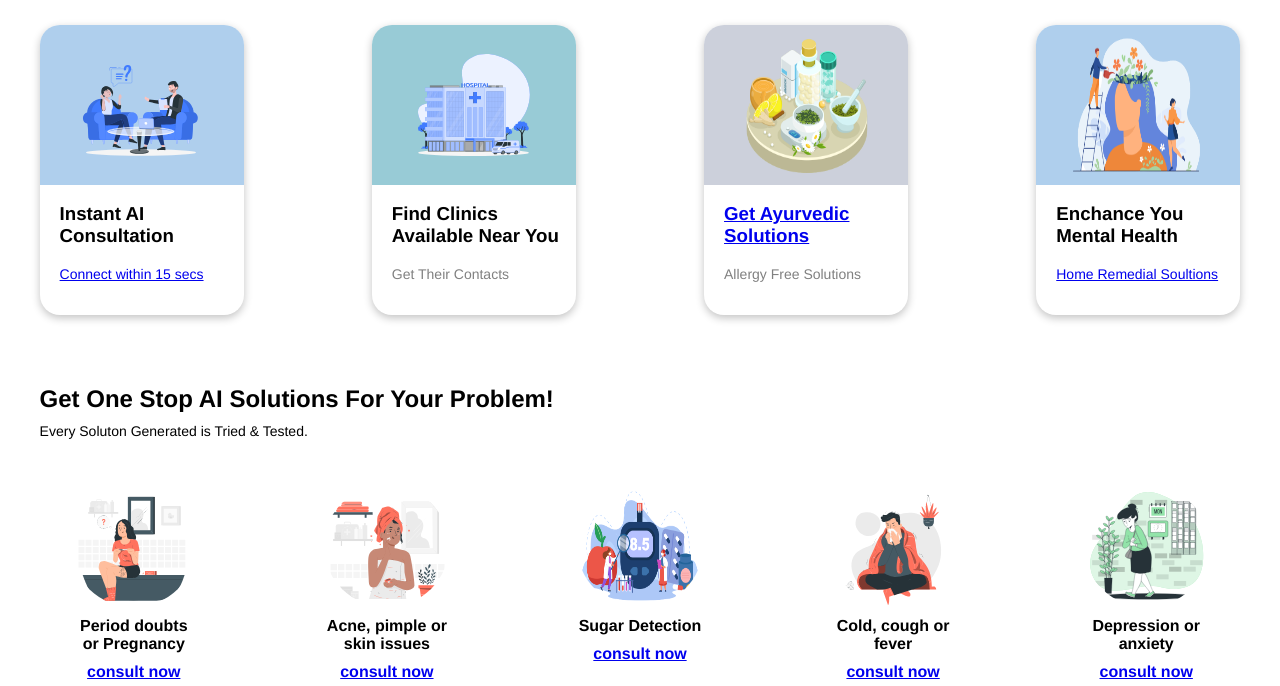
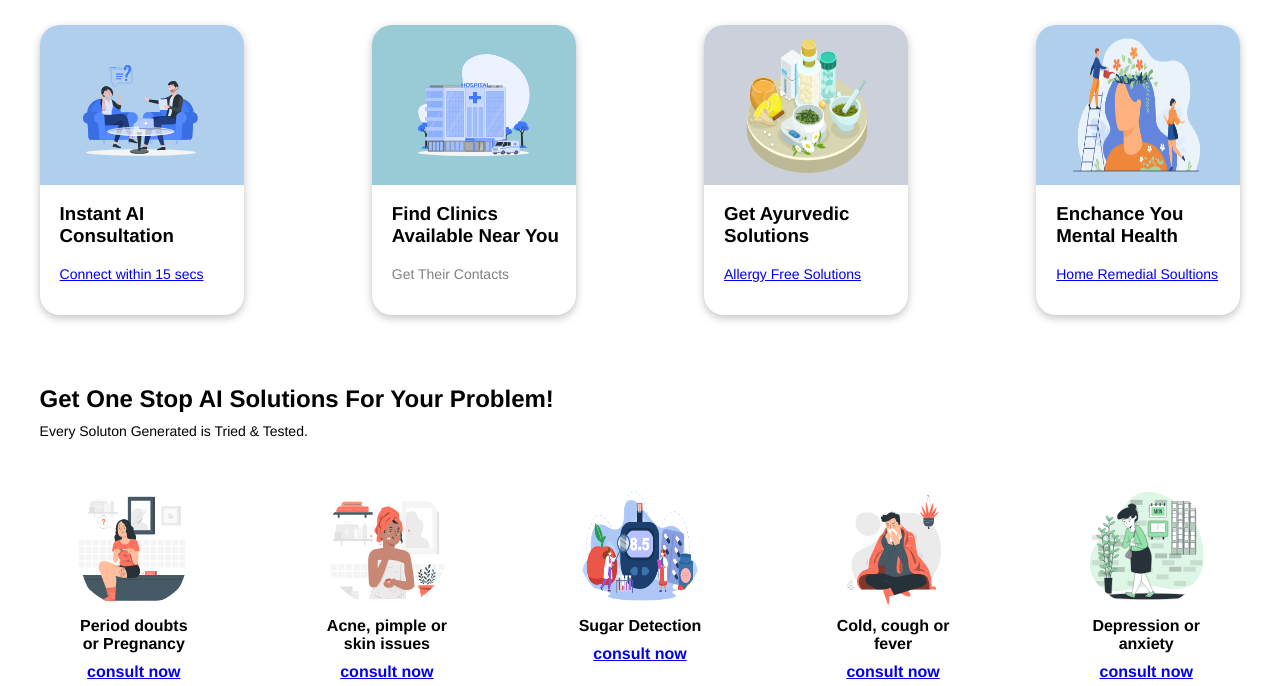
Before and after one commit to lovetewari/Flaming-Consultancy-Prototype-01, a plain HTML site: page index.html in a window 1280 px wide. Shown: the part 114-800 px from the top of the page. Drawn offline with Linux system fonts and the light colour scheme.

Commit message:
Update index.html

```diff
--- a/index.html
+++ b/index.html
@@ -41,7 +41,6 @@
 
 
     <!-- section 2 -->
-
     <div id="lab">
         <div>
             <div class="img img1">
@@ -68,8 +67,8 @@
                 <img src="9397894_34496-removebg-preview.png" alt="" style="margin-left: 30px;" width="70%" height="100%">
             </div>
             <div>
-                <h3><a href="https://flamingconsultancymlmodell.000webhostapp.com/">Get Ayurvedic Solutions</a></h3>
-                <p>Allergy Free Solutions</p>
+                <h3>Get Ayurvedic Solutions</h3>
+                <p><a href="https://flamingconsultancymlmodell.000webhostapp.com/">Allergy Free Solutions</a></p>
             </div>
         </div>
 
```
